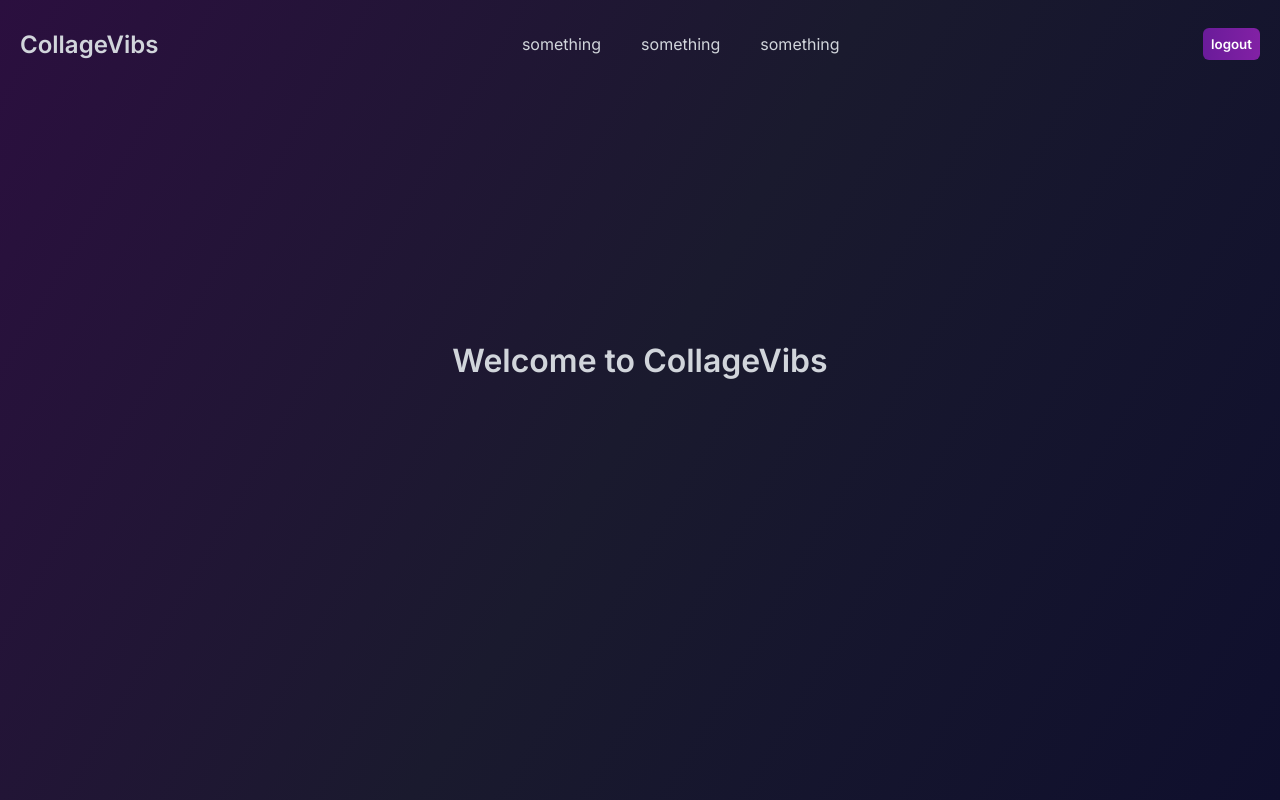
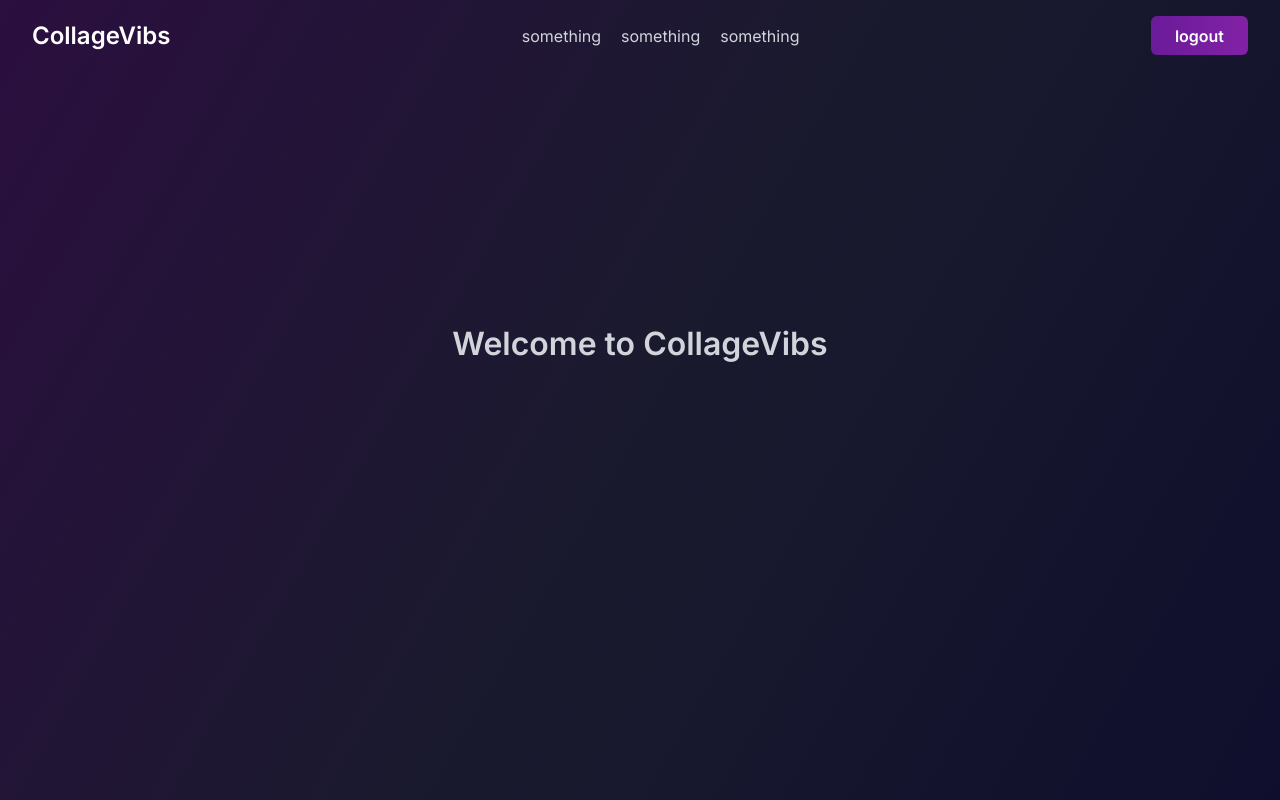
Before and after one commit to salman5900/CollageVibs, a Django app: template main/templates/main/home.html in a window 1280 px wide. Run offline with Django 3.2, Linux system fonts and the light colour scheme; the template is opened without the code that fills it, so the values that code supplies are empty.

Commit message:
nav bar and also layout made little more better

```diff
--- a/main/templates/main/layout.html
+++ b/main/templates/main/layout.html
@@ -17,7 +17,7 @@
 <body>
     {% if not hide_navbar %}
     <nav class="navbar">
-        <div>
+        <div class="logo">
             <h1>CollageVibs</h1>
         </div>
         <div class="nav-links">
@@ -26,9 +26,11 @@
             <a href="#">something</a>
         </div>
 
-         <a href="{% url 'users:logout' %}">
-           <button>logout</button>
-         </a>
+
+
+        <a href="{% url 'users:logout' %}" class="logout-button">logout</a>
+
+
 
 
     </nav>
--- a/static/css/style.css
+++ b/static/css/style.css
@@ -6,52 +6,83 @@ body {
   padding: 0;
   margin: 0;
   font-family: 'Inter', sans-serif;
+  display: flex;
+  flex-direction: column;
 }
 
-/* navbar */
-nav{
-    display: flex;
-    justify-content: space-between;
-    align-items: center;
-    padding: 10px;
-    margin-left: 10px;
-    margin-right: 10px;
-}
-/* Navbar links */
-.nav-links {
-    display: flex;
-    flex-direction: row;
-    justify-content: space-between;
-    gap: 40px;
+main {
+  display: flex;
+  justify-content: center;
+  align-items: center;
+  min-height: 60vh;
+  flex-direction: column;
+  overflow-y: auto;
+  padding: 2em 1em;
 }
 
-/* Navbar link styling */
+
+.navbar {
+  display: flex;
+  align-items: center;
+  justify-content: space-between;
+  padding: 1em 2em;
+  background-color: transparent;
+}
+
+
+
+.logo h1 {
+  margin: 0;
+  color: white;
+}
+
+.nav-links {
+  display: flex;
+  justify-content: center;
+  gap: 20px;
+}
+
 .nav-links a {
     text-decoration: none;
     color: #d1d5db;
     font-size: 16px;
-    transition: transform 0.3s ease, color 0.3s ease;
+    transition: transform 0.3s ease, color 0.3s ease; /* Smooth transition */
 }
 
 .nav-links a:hover {
     transform: scale(1.1); /* Pop effect */
-    color:#8e24aa;
-}
-main{
-    display: flex;
-    justify-content: center;
-    align-items: center;
-    min-height: 60vh;
-    flex-direction: column;
-    overflow-y: auto;
-    padding: 2em 1em;
+    color: #8e24aa; /* Change text color on hover */
 }
 
+/* ✅ Logout button styled consistently and properly sized */
+.logout-button {
+  display: inline-block;
+  padding: 0.6em 1.5em;
+  border: none;
+  background: linear-gradient(270deg, #00bcd4, #8e24aa, #6a1b9a);
+  background-size: 300%;
+  background-position: 0% 50%;
+  color: white;
+  font-weight: bold;
+  border-radius: 6px;
+  cursor: pointer;
+  font-family: 'Inter', sans-serif;
+  text-decoration: none;
+  transition: background-position 1s ease-in-out;
+  text-align: center;
+  white-space: nowrap;
+}
+
+.logout-button:hover {
+  background-position: 100% 50%;
+}
+
+/* ✅ Form Styles */
 form {
   display: flex;
   flex-direction: column;
   gap: 1em;
-  background: rgba(31, 31, 46, 0.8); /* semi-transparent dark box */
+  background: rgba(31, 31, 46, 0.8);
   padding: 2em;
   border-radius: 12px;
   box-shadow: 0 0 20px rgba(0, 0, 0, 0.3);
@@ -90,7 +121,7 @@ button:hover {
   background-position: 100% 50%;
 }
 
-
+/* ✅ Custom Form */
 .custom-form {
   display: flex;
   flex-direction: column;
@@ -125,7 +156,7 @@ button:hover {
 
 .custom-form button {
   padding: 0.6em;
-  width: 100%; /* 🔥 Match width of inputs */
+  width: 100%;
   border: none;
   background-color: #00bcd4;
   color: white;
```
Also changed, not shown: db.sqlite3.
